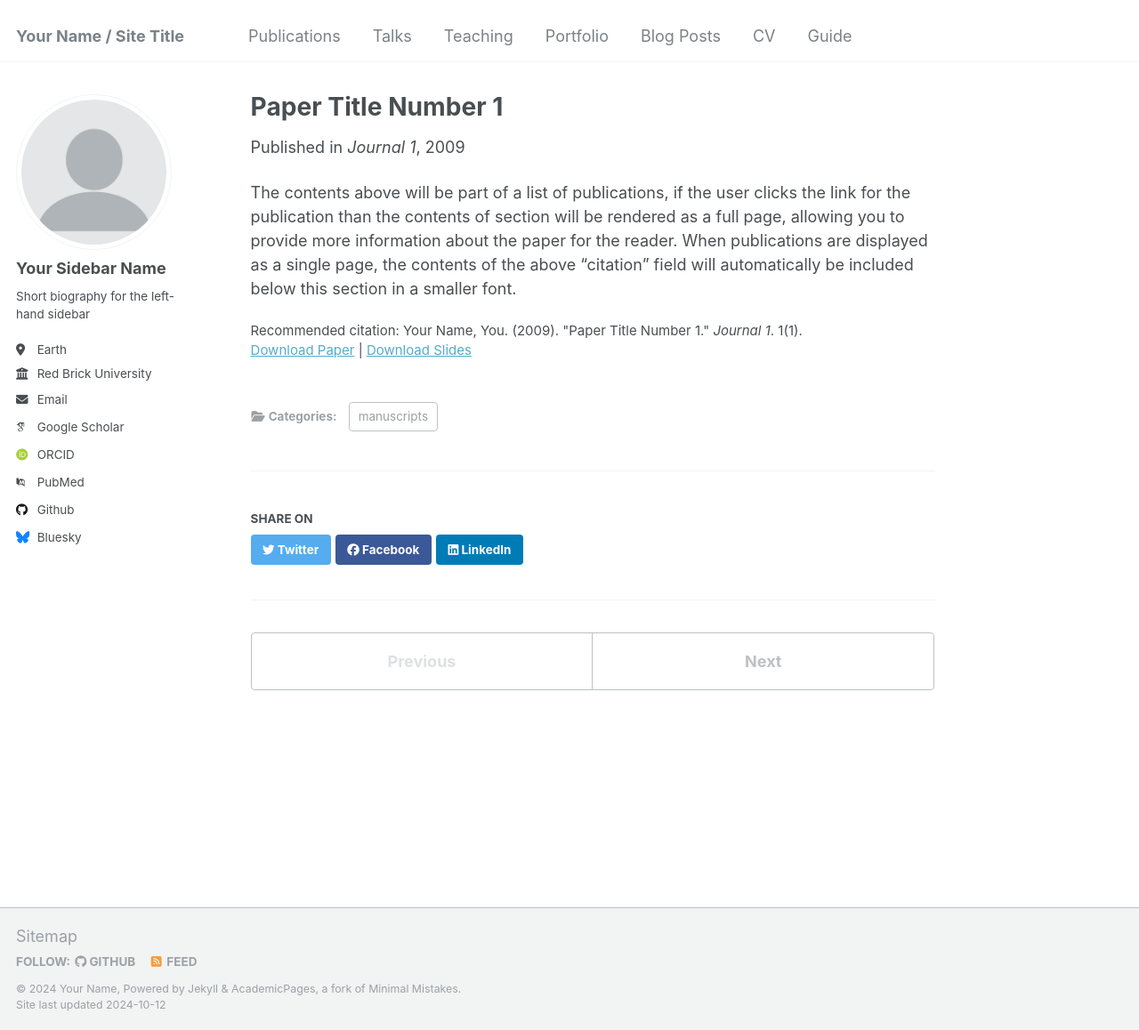
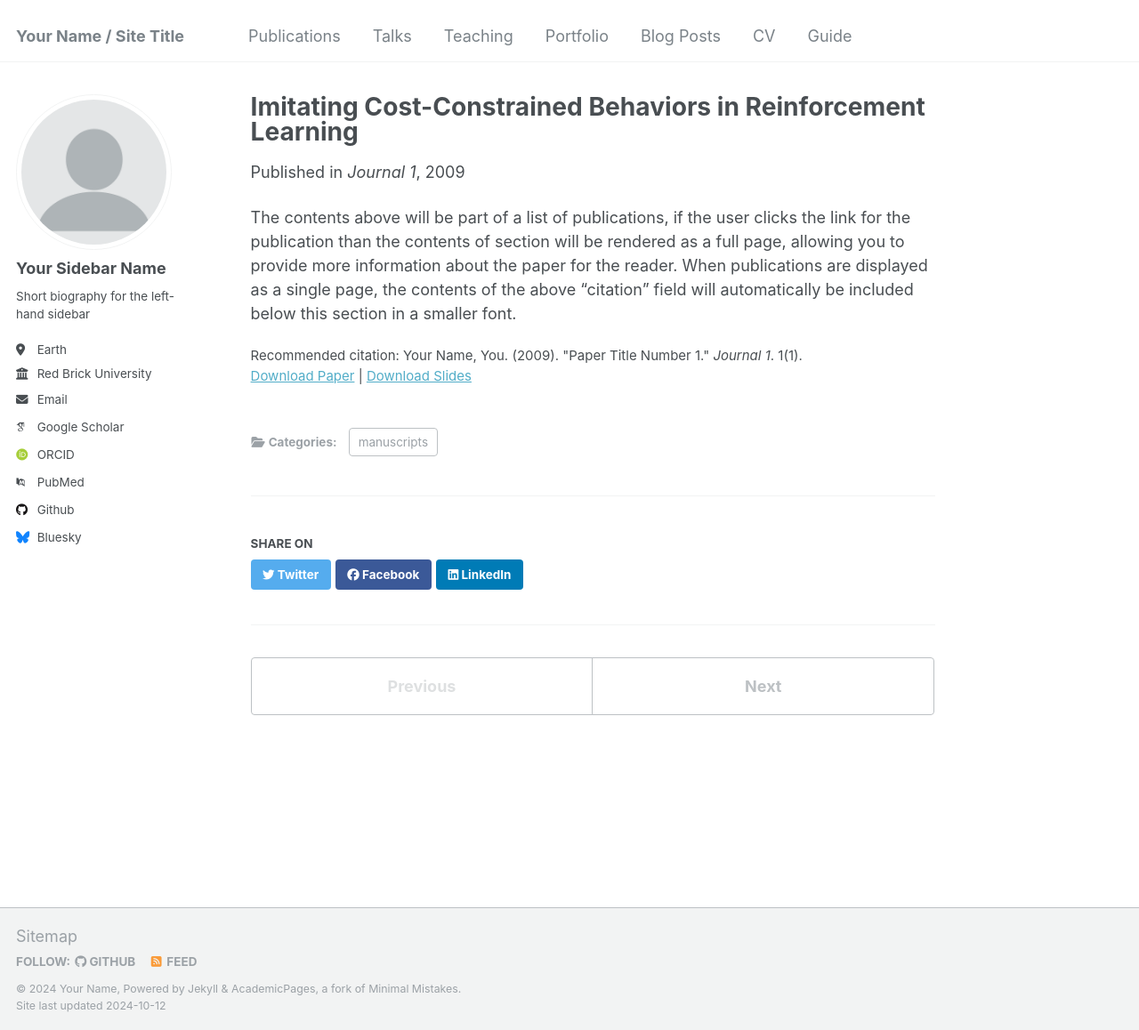
Before and after one commit to SHAOQIAN12/SHAOQIAN, a Jekyll site: the page built from _publications/2009-10-01-paper-title-number-1.md, in a window 1280 px wide and 1158 px high. Shown: the whole window at 89% size. Built offline with Jekyll 4.4.1, drawn with Linux system fonts in a browser that asks for light colours; some web fonts are replaced.

Commit message:
Update 2009-10-01-paper-title-number-1.md

```diff
--- a/_publications/2009-10-01-paper-title-number-1.md
+++ b/_publications/2009-10-01-paper-title-number-1.md
@@ -1,5 +1,5 @@
 ---
-title: "Paper Title Number 1"
+title: "Imitating Cost-Constrained Behaviors in Reinforcement Learning"
 collection: publications
 category: manuscripts
 permalink: /publication/2009-10-01-paper-title-number-1
```
